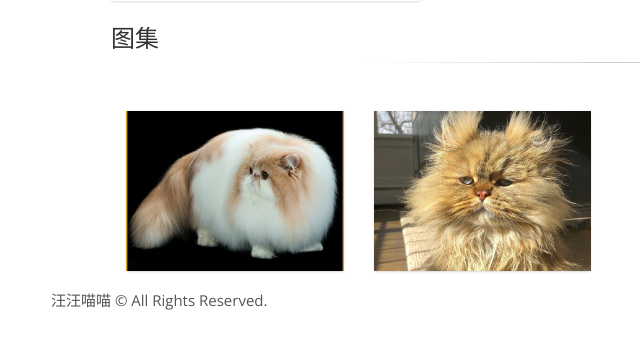
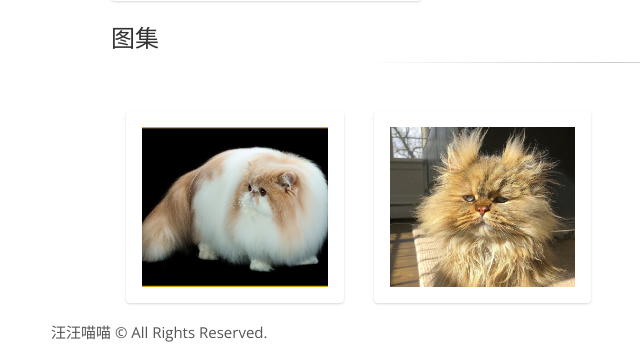
Before and after one commit to ruxiz2020/breaking_pet_v1, a Flask app: page /users/user_01 in a window 1280 px wide. Shown: the part 903-1249 px from the top of the page, without its empty margins (34-674 px from the left). Before the commit the page ends 1213 px from the top, so only its background shows below. Run offline with Flask 2, Linux system fonts and the light colour scheme; some libraries are stand-ins or nearby versions.

Commit message:
gallary photo margin

```diff
--- a/templates/pages/profile.html
+++ b/templates/pages/profile.html
@@ -220,12 +220,16 @@
 
           <div class="col-lg-3">
             <div class="card">
-              <img class="card-img-profile" src="/static/img/portfolio/bianbizi2.jpg" alt="">
+              <div class="card-body" >
+              <img class="card-img-profile" src="/static/img/portfolio/bianbizi2.jpg" alt="" >
+              </div>
             </div>
           </div>
           <div class="col-lg-3">
             <div class="card">
+              <div class="card-body">
               <img class="card-img-profile" src="/static/img/portfolio/bianbizi.jpeg" alt="">
+              </div>
             </div>
           </div>
 
```
